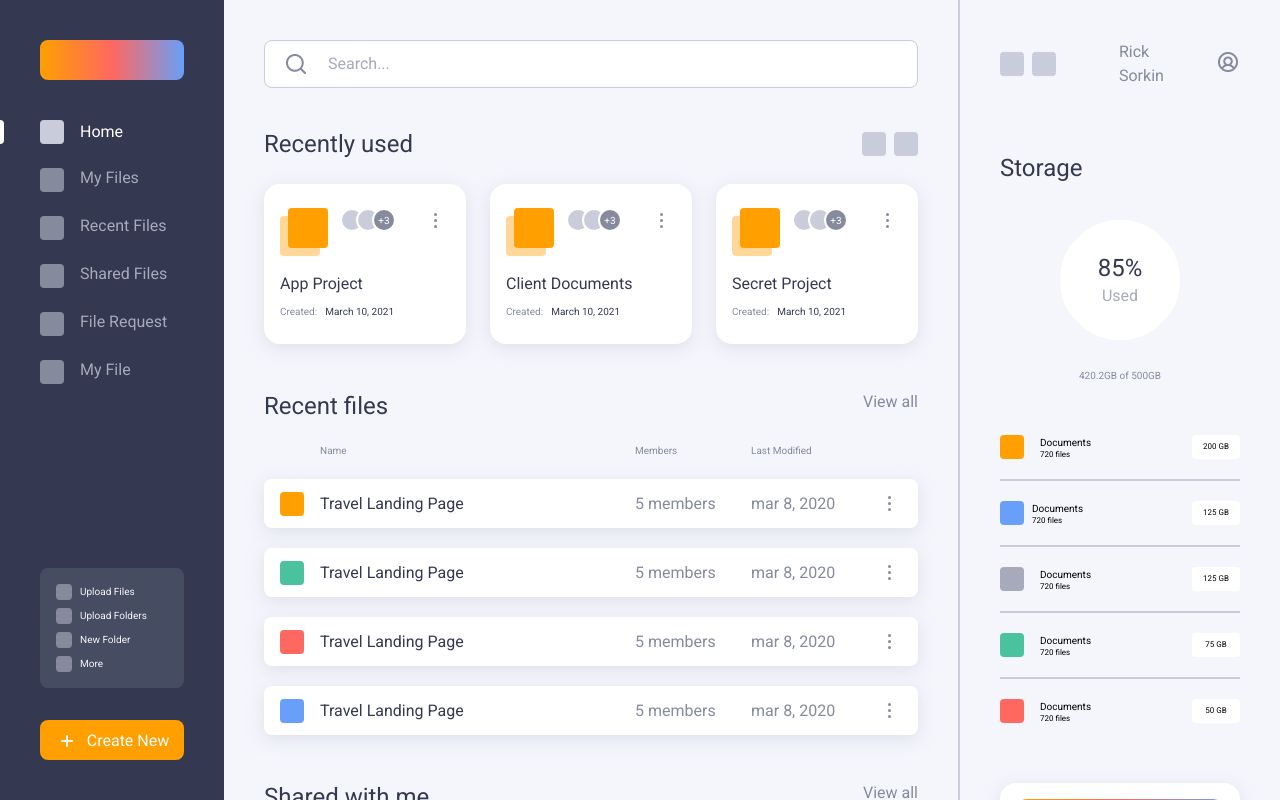
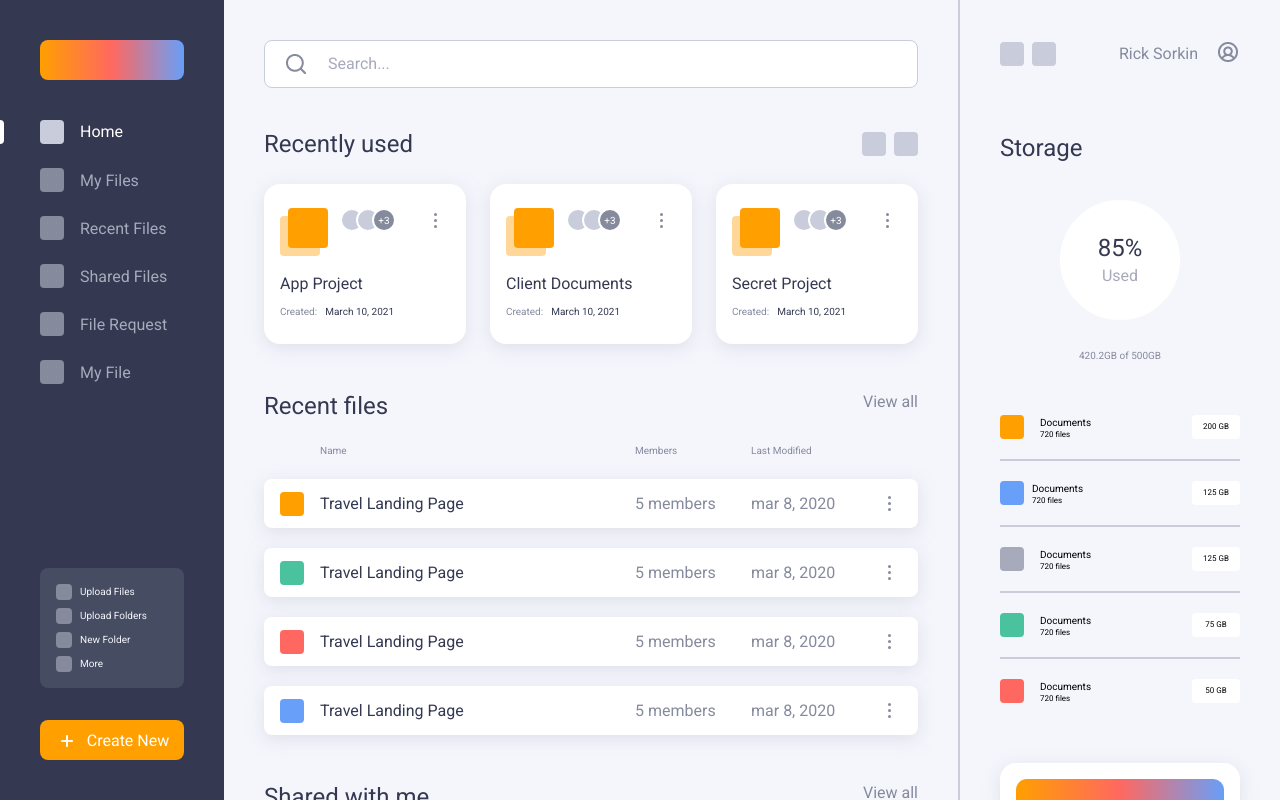
Before and after one commit to TravisKleinman/FIGMA_CHALL, a plain HTML site: page index.html in a window 1280 px wide. Drawn offline with Linux system fonts and the light colour scheme.

Commit message:
fixed username spacing, and navbar item spacing

```diff
--- a/base.css
+++ b/base.css
@@ -375,6 +375,7 @@ body {
 .row_wrapper_top_nav {
   display: flex;
   flex-flow: row nowrap;
+  align-items: center;
   margin-top: 24px;
 }
 
@@ -636,7 +637,8 @@ body {
 }
 
 .user_name {
-  margin-left: 63px;
+  flex: 1;
+  text-align: end;
 }
 
 .user_icon {
```
